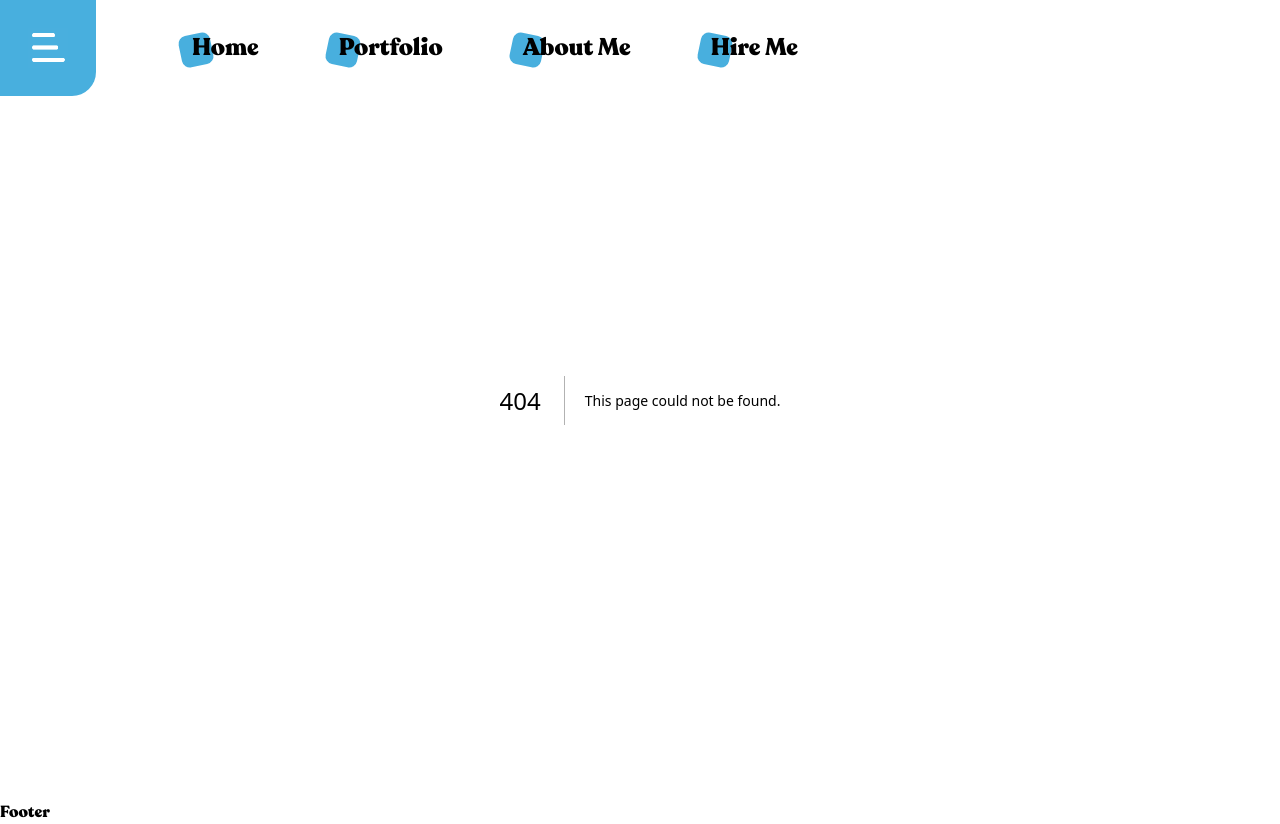
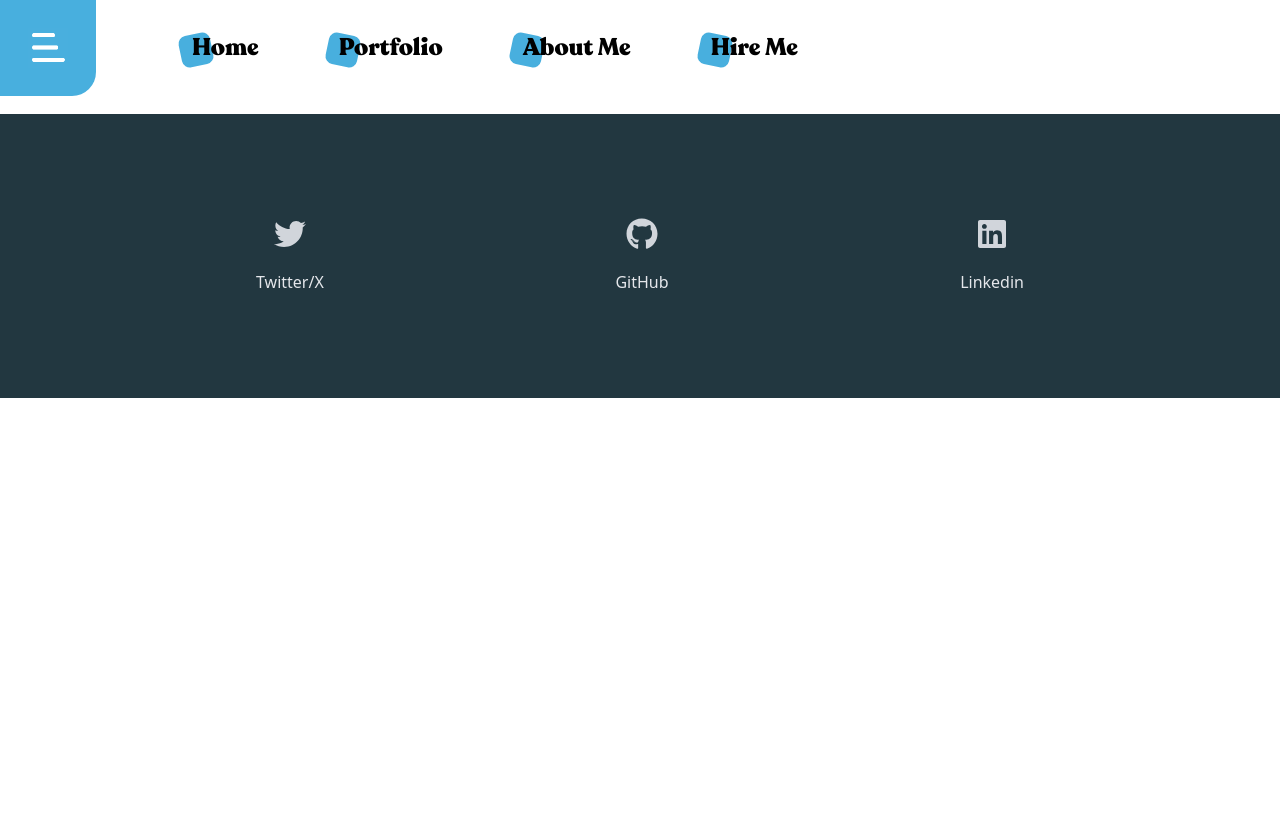
Before and after one commit to Gary-FullStack/portfolio-nextjs, a Next.js app: page /page/contactme in a window 1280 px wide. Before the commit this address had no page. After the commit the page ends 800 px from the top, so only its background shows below. Built offline with nearby package versions, Linux system fonts and the light colour scheme.

Commit message:
Footer work
footer

```diff
--- a/src/app/components/Footer/Accordian.js
+++ /dev/null
@@ -1,7 +0,0 @@
-import React from 'react'
-
-export default function Accordian() {
-  return (
-    <div>Accordian</div>
-  )
-}
--- a/src/app/components/Footer/Footer.js
+++ b/src/app/components/Footer/Footer.js
@@ -1,7 +1,87 @@
-import React from 'react'
+import React from "react";
 
 export default function Footer() {
   return (
-    <div>Footer</div>
-  )
+    <div id="footer" className="mt-[90px]">
+      <footer className="bg-[#223740]">
+        <div className="mx-auto max-w-screen-xl space-y-8 px-4 py-16 sm:px-6 lg:space-y-16 lg:px-8">
+          <div className="xl:max-w-6xl 2xl:max-w-7xl px-10 md:px-20 xl:px-44 mx-auto sm:py-10 overflow-hidden">
+            <div className="flex flex-wrap justify-between items-center">
+              <div className="w-1/3 sm:w-auto sm:mx-4 mb-10 sm:mb-0">
+                <a
+                  className="group flex flex-col items-center justify-center"
+                  target="_blank"
+                  href="https://twitter.com/FullstackGary"
+                >
+                  <svg
+                    stroke="currentColor"
+                    fill="currentColor"
+                    stroke-width="0"
+                    viewBox="0 0 512 512"
+                    class="w-8 h-8 text-gray-300 transition-colors duration-300 group-hover:text-[#48AFDE]"
+                    height="1em"
+                    width="1em"
+                    xmlns="http://www.w3.org/2000/svg"
+                  >
+                    <path d="M459.37 151.716c.325 4.548.325 9.097.325 13.645 0 138.72-105.583 298.558-298.558 298.558-59.452 0-114.68-17.219-161.137-47.106 8.447.974 16.568 1.299 25.34 1.299 49.055 0 94.213-16.568 130.274-44.832-46.132-.975-84.792-31.188-98.112-72.772 6.498.974 12.995 1.624 19.818 1.624 9.421 0 18.843-1.3 27.614-3.573-48.081-9.747-84.143-51.98-84.143-102.985v-1.299c13.969 7.797 30.214 12.67 47.431 13.319-28.264-18.843-46.781-51.005-46.781-87.391 0-19.492 5.197-37.36 14.294-52.954 51.655 63.675 129.3 105.258 216.365 109.807-1.624-7.797-2.599-15.918-2.599-24.04 0-57.828 46.782-104.934 104.934-104.934 30.213 0 57.502 12.67 76.67 33.137 23.715-4.548 46.456-13.32 66.599-25.34-7.798 24.366-24.366 44.833-46.132 57.827 21.117-2.273 41.584-8.122 60.426-16.243-14.292 20.791-32.161 39.308-52.628 54.253z"></path>
+                  </svg>
+                  <h5 className="font-recoleta mt-1 lg:mt-3 xl:mt-5 text-sm sm:text-base font-sans text-gray-200 transition-colors duration-300 group-hover:text-[#48AFDE]">
+                    Twitter/X
+                  </h5>
+                </a>
+              </div>
+
+              <div className="w-1/3 sm:w-auto sm:mx-4 mb-10 sm:mb-0">
+                <a
+                  className="group flex flex-col items-center justify-center"
+                  target="_blank"
+                  href="https://github.com/Gary-FullStack"
+                >
+                  <svg
+                    stroke="currentColor"
+                    fill="currentColor"
+                    stroke-width="0"
+                    viewBox="0 0 496 512"
+                    class="w-8 h-8 text-gray-300 transition-colors duration-300 group-hover:text-[#48AFDE]"
+                    height="1em"
+                    width="1em"
+                    xmlns="http://www.w3.org/2000/svg"
+                  >
+                    <path d="M165.9 397.4c0 2-2.3 3.6-5.2 3.6-3.3.3-5.6-1.3-5.6-3.6 0-2 2.3-3.6 5.2-3.6 3-.3 5.6 1.3 5.6 3.6zm-31.1-4.5c-.7 2 1.3 4.3 4.3 4.9 2.6 1 5.6 0 6.2-2s-1.3-4.3-4.3-5.2c-2.6-.7-5.5.3-6.2 2.3zm44.2-1.7c-2.9.7-4.9 2.6-4.6 4.9.3 2 2.9 3.3 5.9 2.6 2.9-.7 4.9-2.6 4.6-4.6-.3-1.9-3-3.2-5.9-2.9zM244.8 8C106.1 8 0 113.3 0 252c0 110.9 69.8 205.8 169.5 239.2 12.8 2.3 17.3-5.6 17.3-12.1 0-6.2-.3-40.4-.3-61.4 0 0-70 15-84.7-29.8 0 0-11.4-29.1-27.8-36.6 0 0-22.9-15.7 1.6-15.4 0 0 24.9 2 38.6 25.8 21.9 38.6 58.6 27.5 72.9 20.9 2.3-16 8.8-27.1 16-33.7-55.9-6.2-112.3-14.3-112.3-110.5 0-27.5 7.6-41.3 23.6-58.9-2.6-6.5-11.1-33.3 2.6-67.9 20.9-6.5 69 27 69 27 20-5.6 41.5-8.5 62.8-8.5s42.8 2.9 62.8 8.5c0 0 48.1-33.6 69-27 13.7 34.7 5.2 61.4 2.6 67.9 16 17.7 25.8 31.5 25.8 58.9 0 96.5-58.9 104.2-114.8 110.5 9.2 7.9 17 22.9 17 46.4 0 33.7-.3 75.4-.3 83.6 0 6.5 4.6 14.4 17.3 12.1C428.2 457.8 496 362.9 496 252 496 113.3 383.5 8 244.8 8zM97.2 352.9c-1.3 1-1 3.3.7 5.2 1.6 1.6 3.9 2.3 5.2 1 1.3-1 1-3.3-.7-5.2-1.6-1.6-3.9-2.3-5.2-1zm-10.8-8.1c-.7 1.3.3 2.9 2.3 3.9 1.6 1 3.6.7 4.3-.7.7-1.3-.3-2.9-2.3-3.9-2-.6-3.6-.3-4.3.7zm32.4 35.6c-1.6 1.3-1 4.3 1.3 6.2 2.3 2.3 5.2 2.6 6.5 1 1.3-1.3.7-4.3-1.3-6.2-2.2-2.3-5.2-2.6-6.5-1zm-11.4-14.7c-1.6 1-1.6 3.6 0 5.9 1.6 2.3 4.3 3.3 5.6 2.3 1.6-1.3 1.6-3.9 0-6.2-1.4-2.3-4-3.3-5.6-2z"></path>
+                  </svg>
+                  <h5 className="font-recoleta mt-1 lg:mt-3 xl:mt-5 text-sm sm:text-base font-sans text-gray-200 transition-colors duration-300 group-hover:text-[#48AFDE]">
+                    GitHub
+                  </h5>
+                </a>
+              </div>
+
+              <div className="w-1/3 sm:w-auto sm:mx-4 mb-10 sm:mb-0">
+                <a
+                  className="group flex flex-col items-center justify-center"
+                  target="_blank"
+                  href="https://www.linkedin.com/in/gary-minor-801602253/"
+                >
+                  <svg
+                    stroke="currentColor"
+                    fill="currentColor"
+                    stroke-width="0"
+                    viewBox="0 0 448 512"
+                    class="w-8 h-8 text-gray-300 transition-colors duration-300 group-hover:text-[#48AFDE]"
+                    height="1em"
+                    width="1em"
+                    xmlns="http://www.w3.org/2000/svg"
+                  >
+                    <path d="M416 32H31.9C14.3 32 0 46.5 0 64.3v383.4C0 465.5 14.3 480 31.9 480H416c17.6 0 32-14.5 32-32.3V64.3c0-17.8-14.4-32.3-32-32.3zM135.4 416H69V202.2h66.5V416zm-33.2-243c-21.3 0-38.5-17.3-38.5-38.5S80.9 96 102.2 96c21.2 0 38.5 17.3 38.5 38.5 0 21.3-17.2 38.5-38.5 38.5zm282.1 243h-66.4V312c0-24.8-.5-56.7-34.5-56.7-34.6 0-39.9 27-39.9 54.9V416h-66.4V202.2h63.7v29.2h.9c8.9-16.8 30.6-34.5 62.9-34.5 67.2 0 79.7 44.3 79.7 101.9V416z"></path>
+                  </svg>
+                  <h5 className="font-recoleta mt-1 lg:mt-3 xl:mt-5 text-sm sm:text-base font-sans text-gray-200 transition-colors duration-300 group-hover:text-[#48AFDE]">
+                    Linkedin
+                  </h5>
+                </a>
+              </div>
+            </div>
+          </div>
+        </div>
+      </footer>
+    </div>
+  );
 }
--- /dev/null
+++ b/src/app/page/contactme/page.js
@@ -0,0 +1,7 @@
+import React from 'react'
+
+export default function page() {
+  return (
+    <div>page</div>
+  )
+}
```
